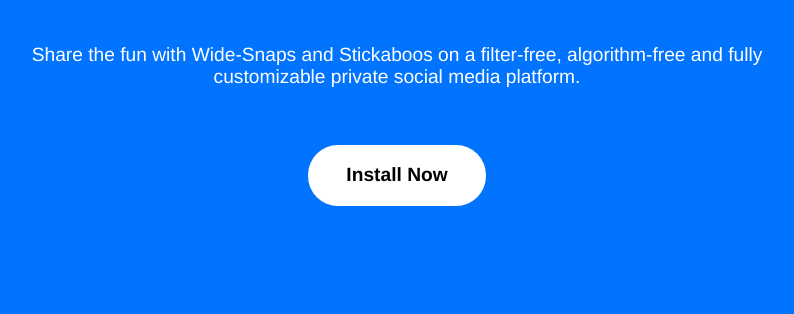
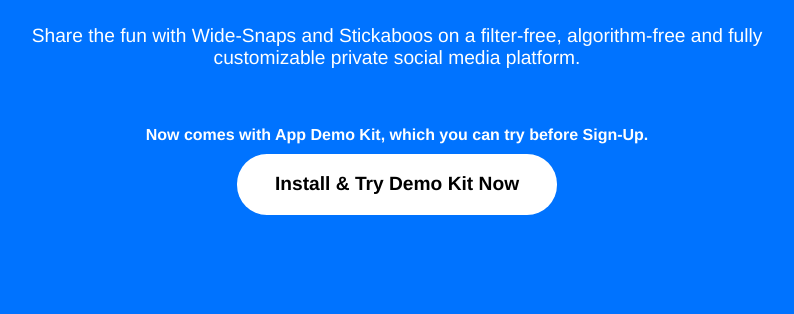
Before and after one commit to FriendlinkSocial/DeleteAccount, a plain HTML site: page index.html in a window 1280 px wide. Shown: the part 486-800 px from the top of the page, without its empty margins (243-1037 px from the left). Drawn offline with Linux system fonts and the light colour scheme.

Commit message:
Update index.html

```diff
--- a/index.html
+++ b/index.html
@@ -68,7 +68,7 @@
     }
     .download-btn {
       display: block;
-      margin: 0 auto;
+      margin: 10px;
       padding: 1em 2em;
       background-color: #fff;
       color: #000;
@@ -77,7 +77,7 @@
       text-decoration: none;
       font-weight: bold;
       font-size: 1.2em;
-      max-width: 200px;
+      max-width: 300px;
       transition: all 0.3s ease-in-out;
 transition-delay: 0s;
     }
@@ -146,7 +146,8 @@
 
   <h1 class="heading">FriendLink Social</h1>
  <p class="subheading">Share the fun with Wide-Snaps and Stickaboos on a filter-free, algorithm-free and fully customizable private social media platform.</p>
-<a href="https://play.google.com/store/apps/details?id=com.friendlink.android" class="download-btn">Install Now</a>
+<strong>Now comes with App Demo Kit, which you can try before Sign-Up.</strong>
+<a href="https://play.google.com/store/apps/details?id=com.friendlink.android" class="download-btn">Install & Try Demo Kit Now</a>
 
 </div>
 <div style="text-align: center;">
```
